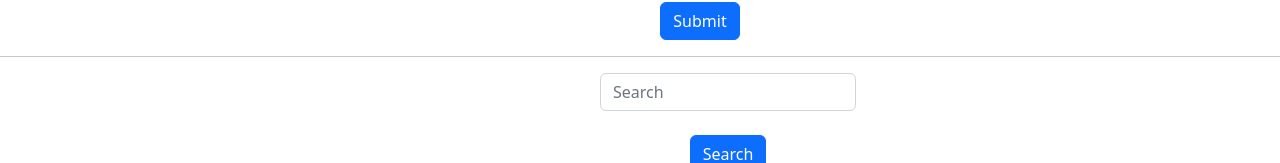
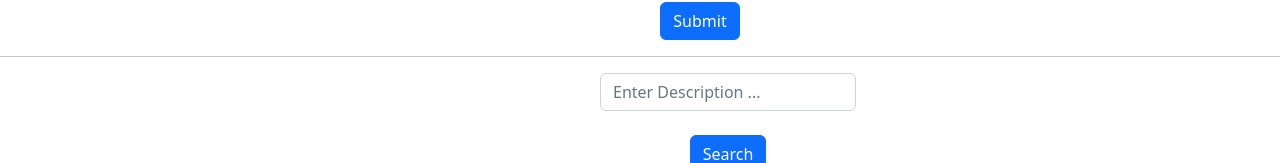
Before and after one commit to Osorabrian/Bank-of-flatiron, a React (Create React App) app: page / in a window 1280 px wide. Shown: the part 388-551 px from the top of the page. Built offline with nearby package versions, Linux system fonts and the light colour scheme; data requests are answered from the project's data file.

Commit message:
change the placeholder of search input

```diff
--- a/src/components/SearchBar.js
+++ b/src/components/SearchBar.js
@@ -18,7 +18,7 @@ function SearchBar({filterTransaction}){
         <Form onSubmit={handleSubmit} style={{width: "20%", marginLeft: "600px"}}>
             <Input
             type="text"
-            placeholder="Search"
+            placeholder="Enter Description ..."
             value = {search}
             onChange={(e) => {
                 setSearch(e.target.value)
```
